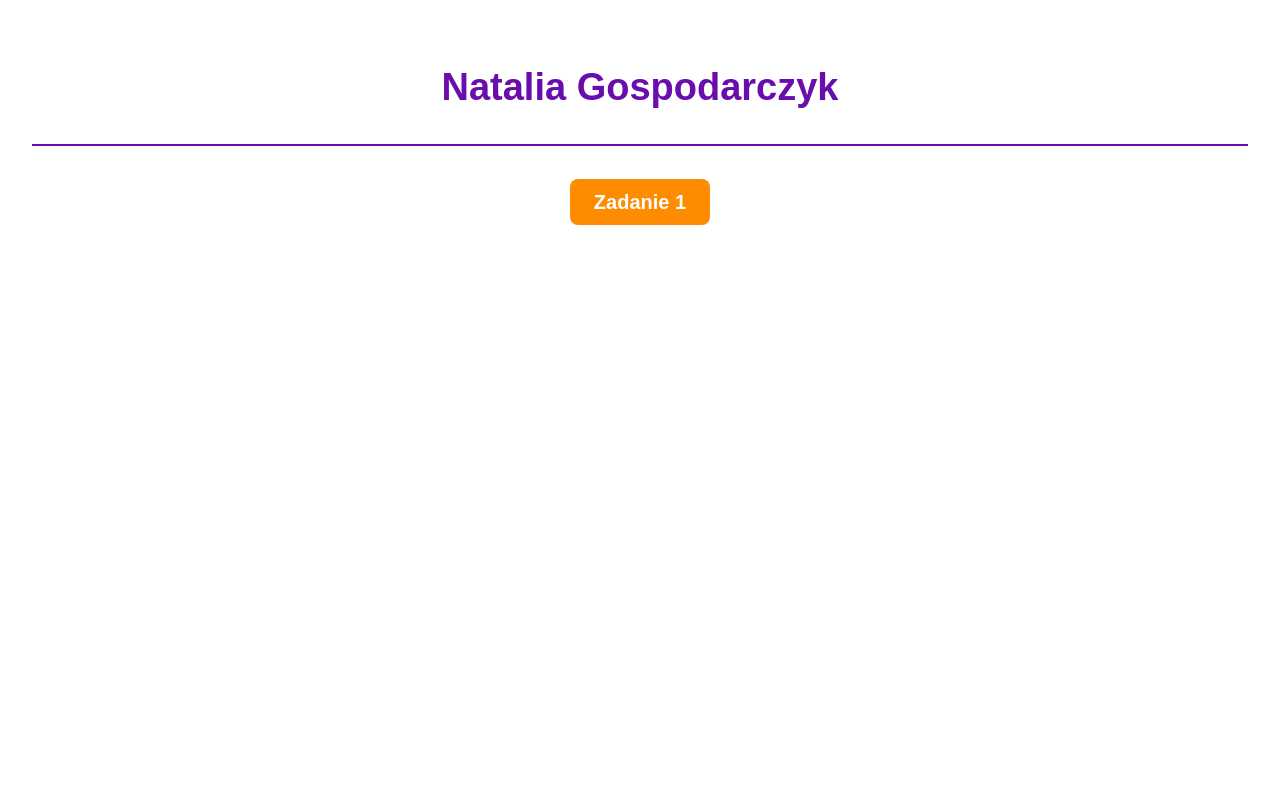
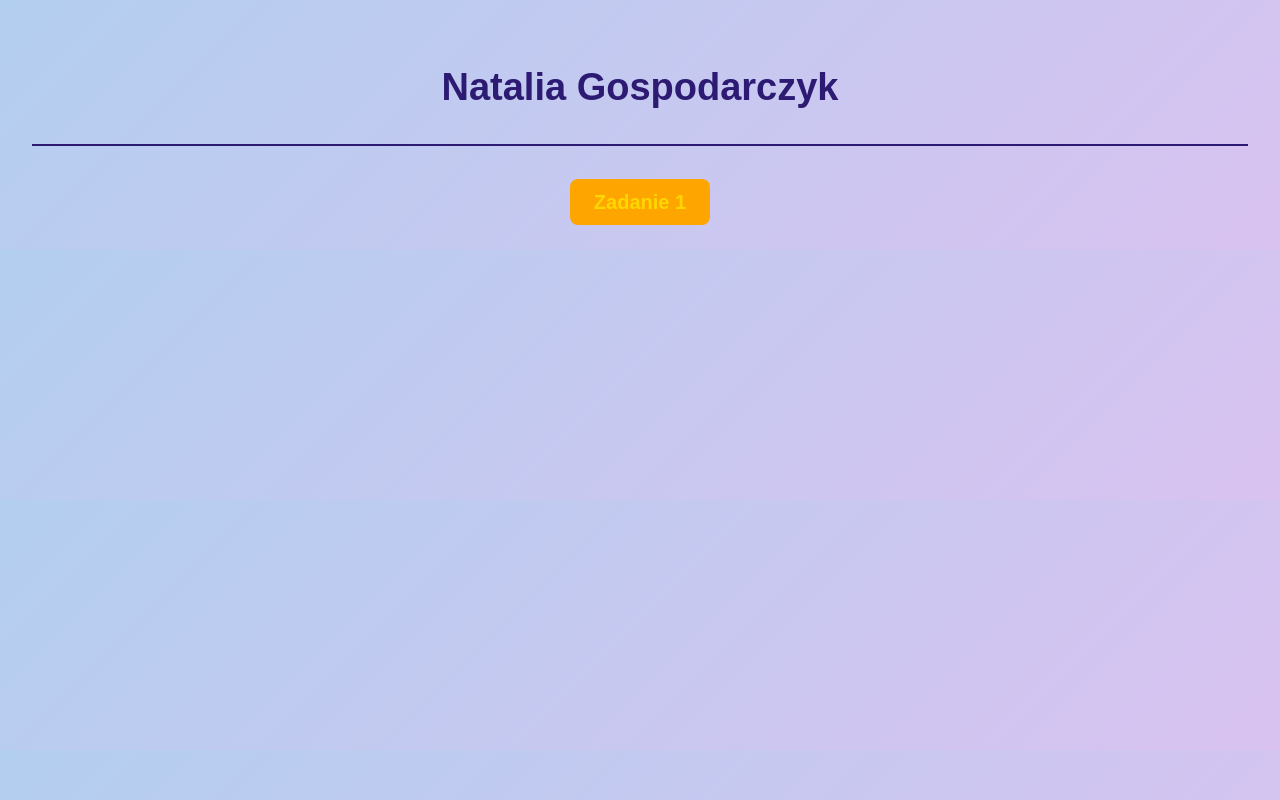
Before and after one commit to nat-gos/nat-gos.github.io, a plain HTML site: page index.html in a window 1280 px wide. Drawn offline with Linux system fonts and the light colour scheme.

Commit message:
Update index.html

```diff
--- a/index.html
+++ b/index.html
@@ -7,11 +7,11 @@
   <style>
     body
       {font-family: 'Agdasima', sans-serif;
-      background-color: #E6D0F0);
-       padding: 24px;
+      background: linear-gradient(135deg, #B3CFF0, #D9C2F0);
+      padding: 24px;
       line-height: 1.6;}
     h1
-      {color: #6A0DAD;
+      {color: #2C1A73;
       font-size: 38px;
       text-align: center;}
     body > div
@@ -22,28 +22,28 @@
       flex-wrap: wrap;}
     body > div a
       {text-decoration: none;
-      color: #FFFFFF;
-      background-color: #FF8C00;
+      color: #FFD700;
+      background-color: #FFA500;
       padding: 12px 24px;
       border-radius: 8px;
       font-weight: bold;
       font-size: 20px;
       transition: 0.3s;}
     body > div a:hover
-      {background-color: #6A0DAD;
-      color: #FFD700;}
+      {background-color: #FFCC33;
+      color: #FFFFFF;}
     p
-      {color: #7E34C9;
+      {color: #3A2B7A;
       font-size: 24px;}
     a
-      {color: #211C77;
+      {color: #FFD700;
       font-size: 25px;
       text-decoration: none;}
     a:hover
-      {color: #FF8C00;
+      {color: #FFCC33;
       text-decoration: underline;}
     hr
-      {border: 1px solid #6A0DAD;
+      {border: 1px solid #2C1A73;
       margin: 20px 0;}
   </style>
 </head>
```
